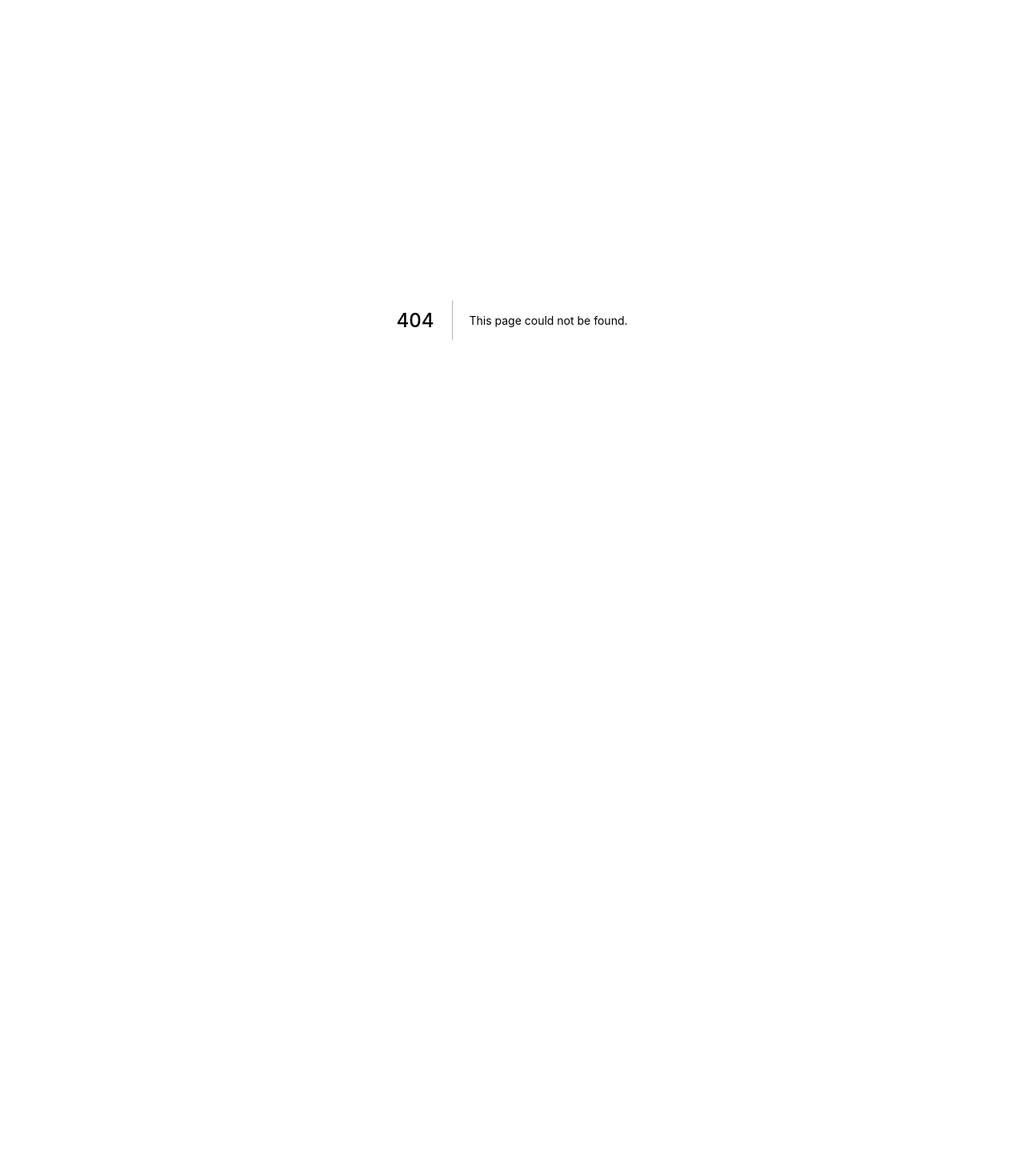
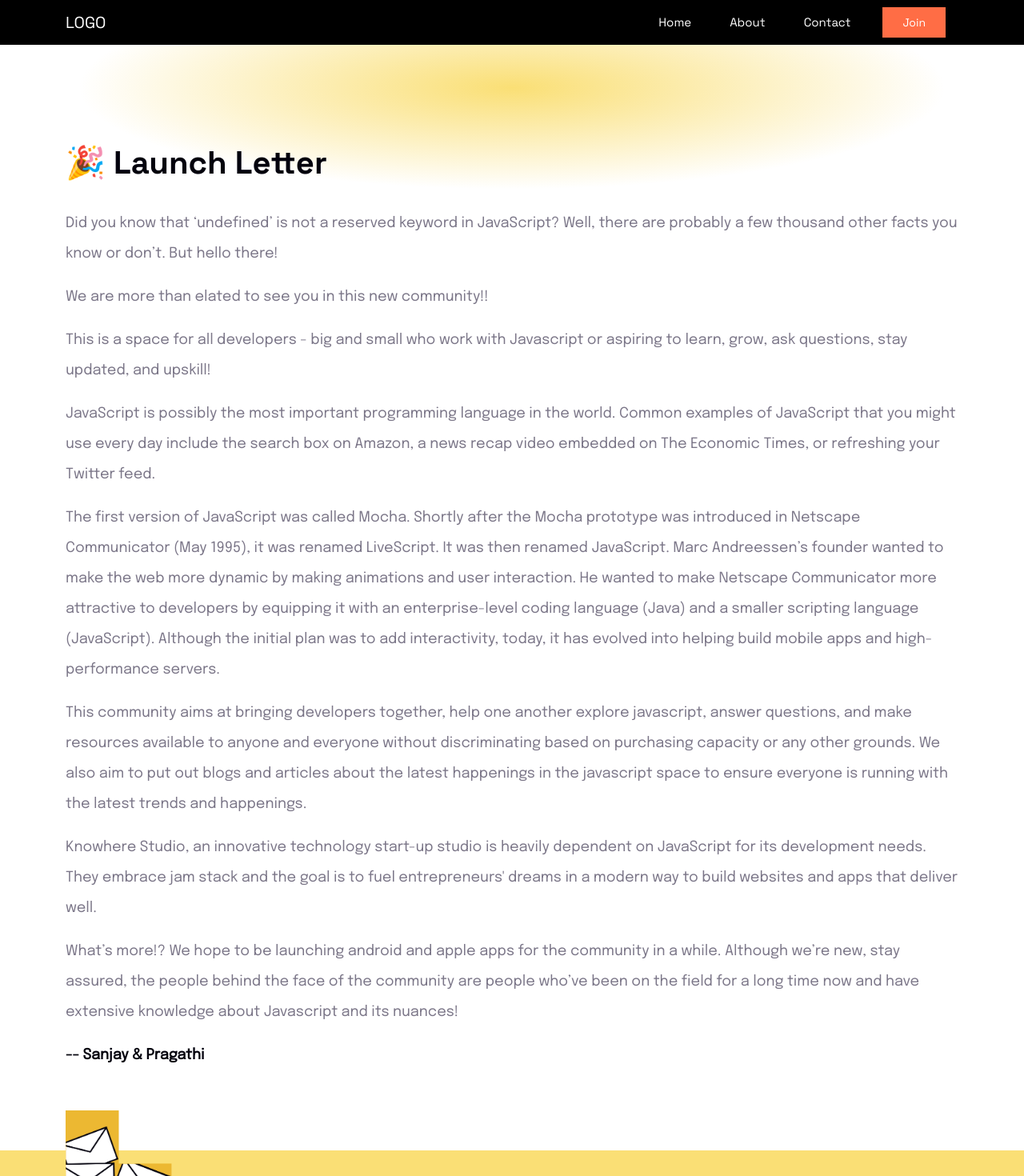
Before and after one commit to bob-the-coder-community/next-www, a Next.js app: page /about in a window 1280 px wide. Before the commit this address had no page. Shown: the top 1470 px of the page at 80% size. Before the commit the page ends 800 px from the top, so only its background shows below. Built offline with nearby package versions, Linux system fonts and the light colour scheme.

Commit message:
about us page

```diff
--- /dev/null
+++ b/pages/about.tsx
@@ -0,0 +1,48 @@
+import React from 'react';
+import PrimaryLayout from '../components/layouts/PrimaryLayout';
+
+type Props = {};
+
+class AboutPage extends React.PureComponent<Props> {
+    render(): JSX.Element {
+        return (
+            <PrimaryLayout>
+                <section className="about-us-page">
+                    <div className="yellow-box" />
+                    <div className="container">
+                        <h1 className="page-title">🎉 Launch Letter</h1>
+                        <p>
+                            Did you know that ‘undefined’ is not a reserved keyword in JavaScript? Well, there are probably a few thousand other facts you know or don’t. But hello there!
+                        </p>
+                        <p>
+                            We are more than elated to see you in this new community!!
+                        </p>
+                        <p>
+                            This is a space for all developers - big and small who work with Javascript or aspiring to learn, grow, ask questions, stay updated, and upskill!
+                        </p>
+                        <p>
+                            JavaScript is possibly the most important programming language in the world. Common examples of JavaScript that you might use every day include the search box on Amazon, a news recap video embedded on The Economic Times, or refreshing your Twitter feed.
+                        </p>
+                        <p>
+                            The first version of JavaScript was called Mocha. Shortly after the Mocha prototype was introduced in Netscape Communicator (May 1995), it was renamed LiveScript. It was then renamed JavaScript. Marc Andreessen’s founder wanted to make the web more dynamic by making animations and user interaction. He wanted to make Netscape Communicator more attractive to developers by equipping it with an enterprise-level coding language (Java) and a smaller scripting language (JavaScript). Although the initial plan was to add interactivity, today, it has evolved into helping build mobile apps and high-performance servers.
+                        </p>
+                        <p>
+                            This community aims at bringing developers together, help one another explore javascript, answer questions, and make resources available to anyone and everyone without discriminating based on purchasing capacity or any other grounds. We also aim to put out blogs and articles about the latest happenings in the javascript space to ensure everyone is running with the latest trends and happenings.
+                        </p>
+                        <p>
+                            Knowhere Studio, an innovative technology start-up studio is heavily dependent on JavaScript for its development needs. They embrace jam stack and the goal is to fuel entrepreneurs' dreams in a modern way to build websites and apps that deliver well.
+                        </p>
+                        <p>
+                            What’s more!? We hope to be launching android and apple apps for the community in a while. Although we’re new, stay assured, the people behind the face of the community are people who’ve been on the field for a long time now and have extensive knowledge about Javascript and its nuances!
+                        </p>
+                        <p>
+                            <strong>-- Sanjay & Pragathi</strong>
+                        </p>
+                    </div>
+                </section>
+            </PrimaryLayout>
+        )
+    }
+}
+
+export default AboutPage;
--- a/styles/pages/launch-letter.scss
+++ b/styles/pages/launch-letter.scss
@@ -1,4 +1,4 @@
-.launch-letter-page {
+.launch-letter-page, .about-us-page {
     min-height: 90vh;
     margin: 100px 0;
 
@@ -8,6 +8,14 @@
         margin-top: -300px;
         margin-left: -200px;
         background: radial-gradient(43.87% 43.87% at 50% 50%, #75FACE 0%, rgba(117, 250, 206, 0) 92.23%);
+    }
+
+    .yellow-box {
+		height: 300px;
+		width: 100%;
+		background: radial-gradient(42.27% 42.27% at 50% 51.21%, #FADF75 0%, rgba(250, 223, 117, 0) 100%);
+		margin-top: -200px;
+        margin-bottom: 0px;
     }
 
     .page-title {
```
